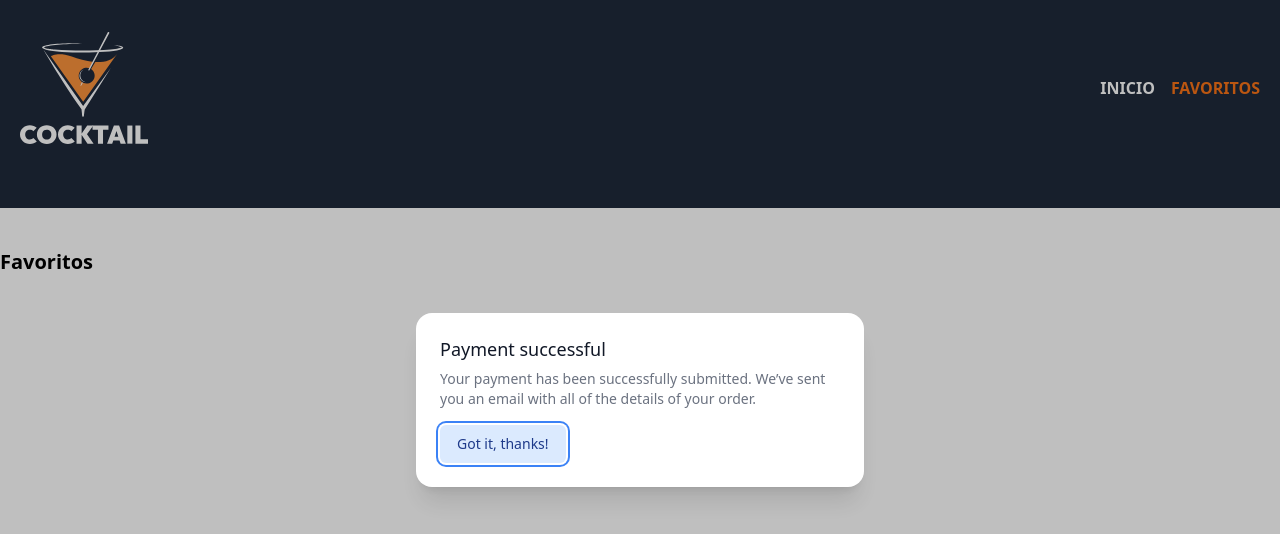
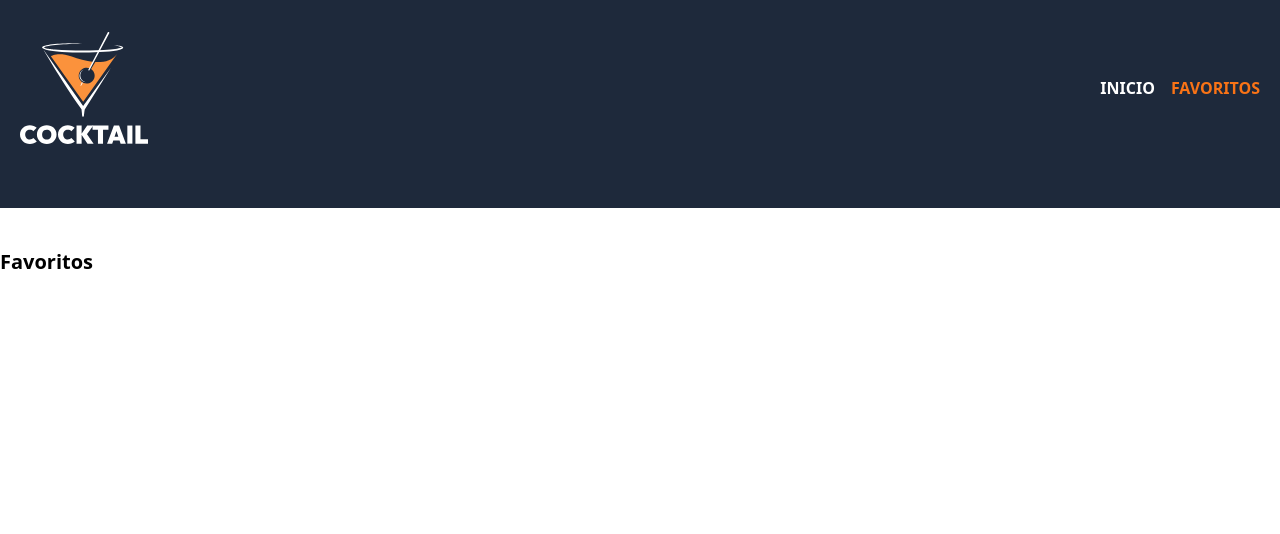
Before and after one commit to alexdevrr05/vue-pinia-drinks-ts, a Vue app: page /favorites in a window 1280 px wide. Shown: the top 534 px of the page. Built offline with nearby package versions, Linux system fonts and the light colour scheme.

Commit message:
Refactor modal component and add modal functionality to drinks store

```diff
--- a/src/shared/components/CustomModal.vue
+++ b/src/shared/components/CustomModal.vue
@@ -1,5 +1,4 @@
 <script setup lang="ts">
-import { ref } from 'vue';
 import {
   TransitionRoot,
   TransitionChild,
@@ -8,28 +7,14 @@ import {
   DialogTitle,
 } from '@headlessui/vue';
 
-const isOpen = ref(true);
+import { useModalStore } from '@/stores/modal';
 
-function closeModal() {
-  isOpen.value = false;
-}
-function openModal() {
-  isOpen.value = true;
-}
+const store = useModalStore();
 </script>
 
 <template>
-  <div class="fixed inset-0 flex items-center justify-center">
-    <button
-      type="button"
-      @click="openModal"
-      class="rounded-md bg-black/20 px-4 py-2 text-sm font-medium text-white hover:bg-black/30 focus:outline-none focus-visible:ring-2 focus-visible:ring-white/75"
-    >
-      Open dialog
-    </button>
-  </div>
-  <TransitionRoot appear :show="isOpen" as="template">
-    <Dialog as="div" @close="closeModal" class="relative z-10">
+  <TransitionRoot appear :show="store.modal" as="template">
+    <Dialog as="div" @close="store.handleClickModal" class="relative z-10">
       <TransitionChild
         as="template"
         enter="duration-300 ease-out"
@@ -74,10 +59,10 @@ function openModal() {
               <div class="mt-4">
                 <button
                   type="button"
-                  class="inline-flex justify-center rounded-md border border-transparent bg-blue-100 px-4 py-2 text-sm font-medium text-blue-900 hover:bg-blue-200 focus:outline-none focus-visible:ring-2 focus-visible:ring-blue-500 focus-visible:ring-offset-2"
-                  @click="closeModal"
+                  class="w-full text-white uppercase bg-gray-600 hover:bg-gray-500 shadow rounded p-3"
+                  @click="store.handleClickModal"
                 >
-                  Got it, thanks!
+                  Cerrar
                 </button>
               </div>
             </DialogPanel>
--- a/src/stores/drinks.ts
+++ b/src/stores/drinks.ts
@@ -2,6 +2,7 @@ import { onMounted, reactive, ref } from 'vue';
 import { defineStore } from 'pinia';
 
 import drinkServices from '@/drinks/services/drinkServices';
+import { useModalStore } from '@/stores/modal';
 
 import type {
   Categories,
@@ -12,6 +13,8 @@ import type {
 } from '@/drinks/interfaces';
 
 export const useDrinksStore = defineStore('drinks', () => {
+  const modalStore = useModalStore();
+
   const categories = ref<CategoryDrink[]>([]);
   const recipes = ref<Drink[]>([]);
   const details = ref<{ [key: string]: null | string }>({});
@@ -37,6 +40,8 @@ export const useDrinksStore = defineStore('drinks', () => {
     const { data } = await drinkServices.getDetailsDrinkById(id);
     const responseData: Details = data;
     details.value = responseData.drinks[0];
+    // Open/close modal
+    modalStore.handleClickModal();
   }
 
   return {
--- /dev/null
+++ b/src/stores/modal.ts
@@ -0,0 +1,15 @@
+import { ref } from 'vue';
+import { defineStore } from 'pinia';
+
+export const useModalStore = defineStore('modal', () => {
+  const modal = ref(false);
+
+  function handleClickModal() {
+    modal.value = !modal.value;
+  }
+
+  return {
+    modal,
+    handleClickModal,
+  };
+});
```
